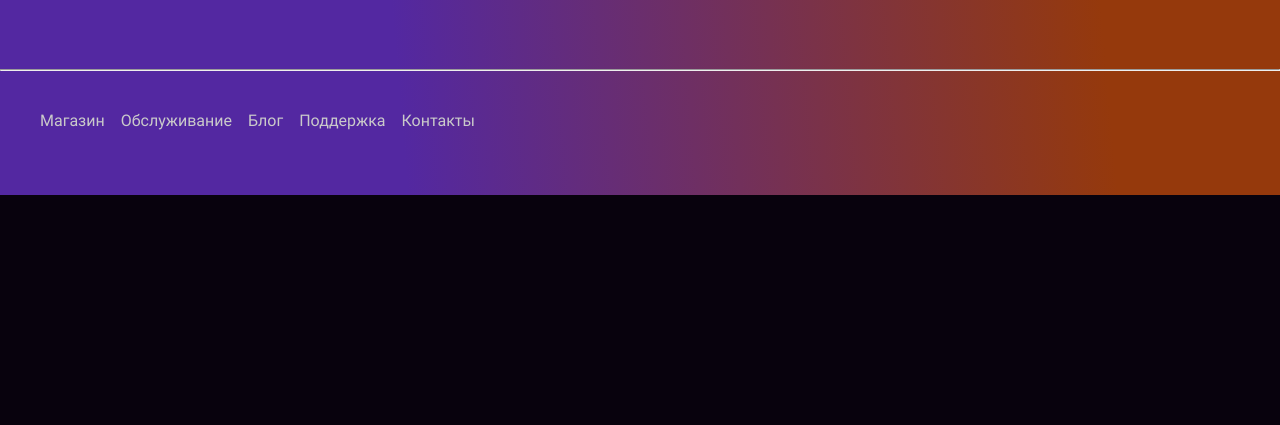
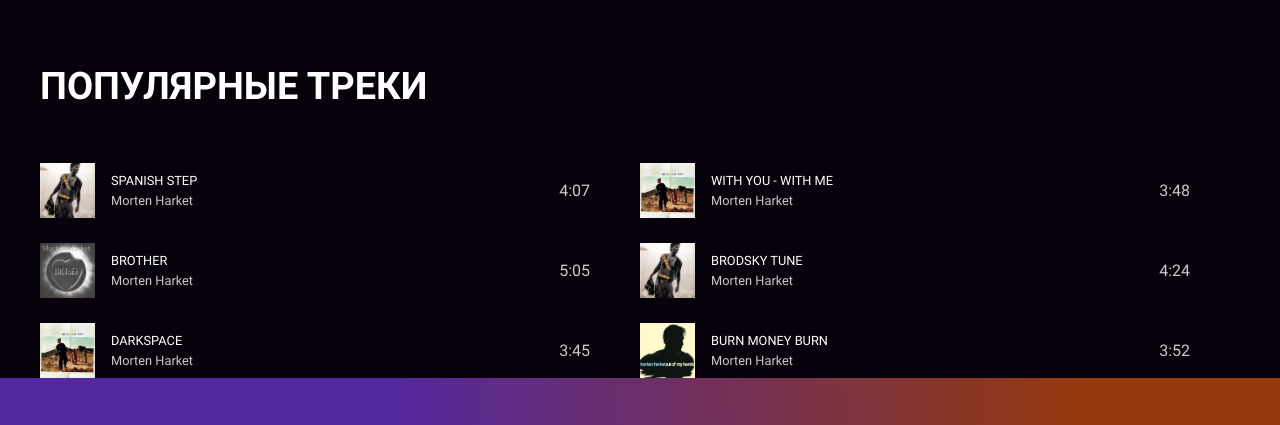
Before and after one commit to akivonen/layout-designer-positioning-project-56, a website: page src/artist.html in a window 1280 px wide. Shown: the part 930-1355 px from the top of the page. Before the commit the page ends 1125 px from the top, so only its background shows below. Drawn offline with Linux system fonts and the light colour scheme.

Commit message:
add popular-track section

```diff
--- a/src/artist.html
+++ b/src/artist.html
@@ -51,6 +51,73 @@
             <img class="invert" src="images/heart.svg" width="20" height="20" alt="button add to favorites">
             <span class="text-sm">В избранное</span>
           </button>
+        </div>
+      </div>
+    </section>
+    <section id="page-popular-track" class="page-popular-track">
+      <div class="container popular-track-container pt-250px">
+        <h2 class="mt-0 mb-48px">Популярные треки</h2>
+        <ul class="popular-track-list">
+          <li class="popular-track-item">
+            <a href="#">
+              <img src="images/Wild Seed.png" width="55" height="55" alt="Wild Seed album" loading="lazy">
+              <div class="popular-track-info">
+                <h3 class="m-0 text-sm">Spanish Step</h3>
+                <p class="m-0 text-sm">Morten Harket</p>
+              </div>
+              <time datetime="4M7S">4:07</time>
+            </a>
+          </li>
+          <li class="popular-track-item">
+            <a href="#">
+              <img src="images/Letter from Egypt.png" width="55" height="55" alt="Letter from Egypt album" loading="lazy">
+              <div class="popular-track-info">
+                <h3 class="m-0 text-sm">With You - With Me</h3>
+                <p class="m-0 text-sm">Morten Harket</p>
+              </div>
+              <time datetime="3M48S">3:48</time>
+            </a>
+          </li>
+          <li class="popular-track-item">
+            <a href="#">
+              <img src="images/Brother.png" width="55" height="55" alt="Brother album" loading="lazy">
+              <div class="popular-track-info">
+                <h3 class="m-0 text-sm">Brother</h3>
+                <p class="m-0 text-sm">Morten Harket</p>
+              </div>
+              <time datetime="5M5S">5:05</time>
+            </a>
+          </li>
+          <li class="popular-track-item">
+            <a href="#">
+              <img src="images/Wild Seed.png" width="55" height="55" alt="Wild Seed album" loading="lazy">
+              <div class="popular-track-info">
+                <h3 class="m-0 text-sm">Brodsky Tune</h3>
+                <p class="m-0 text-sm">Morten Harket</p>
+              </div>
+              <time datetime="4M24S">4:24</time>
+            </a>
+          </li>
+          <li class="popular-track-item">
+            <a href="#">
+              <img src="images/Letter from Egypt.png" width="55" height="55" alt="Letter from Egypt album" loading="lazy">
+              <div class="popular-track-info">
+                <h3 class="m-0 text-sm">Darkspace</h3>
+                <p class="m-0 text-sm">Morten Harket</p>
+              </div>
+              <time datetime="3M45S">3:45</time>
+            </a>
+          </li>
+          <li class="popular-track-item">
+            <a href="#">
+              <img src="images/Out of My Hands.png" width="55" height="55" alt="Out of My Hands album" loading="lazy">
+              <div class="popular-track-info">
+                <h3 class="m-0 text-sm">Burn Money Burn</h3>
+                <p class="m-0 text-sm">Morten Harket</p>
+              </div>
+              <time datetime="3M52S">3:52</time>
+            </a>
+          </li>
         </div>
       </div>
     </section>
--- a/src/scss/app.scss
+++ b/src/scss/app.scss
@@ -10,4 +10,5 @@
 @import "page-news";
 @import "page-app";
 @import "artist-description";
+@import "artist-popular-track";
 @import "footer";
--- /dev/null
+++ b/src/scss/artist-popular-track.scss
@@ -0,0 +1,16 @@
+.popular-track {
+  &-list {
+    @include container-grid(25px, 50px, minmax(300px, 550px));
+  }
+  &-item {
+    a {
+      @include container-flex();
+    }
+    h3 {
+      line-height: 1.5em;
+    }
+    time {
+      margin-left: auto;
+    }
+  }
+}
--- a/src/scss/footer.scss
+++ b/src/scss/footer.scss
@@ -2,12 +2,9 @@
   background: linear-gradient(265.08deg, #95390C 14.9%, #5328A1 68.95%);
   min-height: 387px;
   &-links-container {
-    display: grid;
-    gap: 15px 40px;
-    grid-template-columns: repeat(4, minmax(270px, 1fr));
+    @include container-grid(15px, 40px, minmax(270px, 1fr), 4);
     @include media($screen-large) {
-      grid-template-columns: repeat(2, minmax(270px, 1fr));
-      gap: 30px;
+      @include container-grid(30px, 40px, minmax(270px, 1fr), 2);
     }
     @include media($screen-small) {
       grid-template-columns: 1fr;
--- a/src/scss/mixins.scss
+++ b/src/scss/mixins.scss
@@ -18,11 +18,22 @@
   $flex-wrap: wrap,
 ) {
   display: flex;
-  gap: #{$row-gap} #{$col-gap};
+  gap: $row-gap $col-gap;
   justify-content: $justify-content;
   align-items: $align-items;
   flex-direction: $flex-direction;
   flex-wrap: $flex-wrap;
+}
+
+@mixin container-grid(
+  $row-gap: 15px,
+  $col-gap: 40px,
+  $size: auto,
+  $cols-count: auto-fill,
+) {
+  display: grid;
+  gap: $row-gap $col-gap;
+  grid-template-columns: repeat($cols-count, $size);
 }
 
 @mixin bg-img($path) {
```
Also changed, not shown: src/index.html (+8 -8 lines), src/css/app.css, 1 other file.
